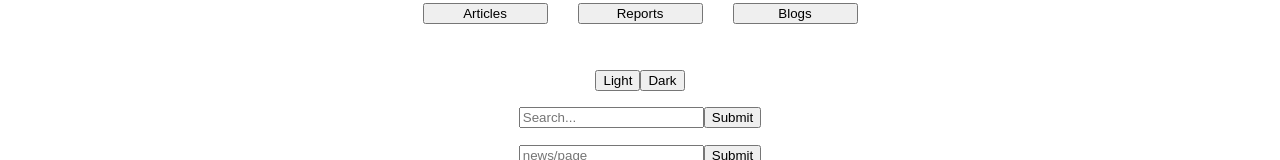
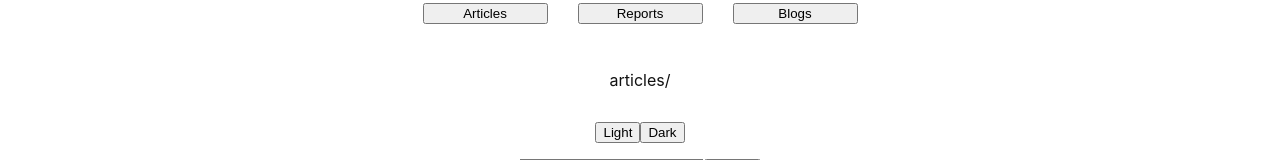
Before and after one commit to paulobravo74/react-space-flight, a React (Create React App) app: page / in a window 1280 px wide. Shown: the part 386-546 px from the top of the page. Built offline with nearby package versions, Linux system fonts and the light colour scheme; no server answers.

Commit message:
update navbar

```diff
--- a/src/Components/Main.jsx
+++ b/src/Components/Main.jsx
@@ -126,6 +126,8 @@ export default function Main() {
                 <button type="button" className="button_nav" onClick={handleBlogs}>Blogs</button>
             </nav>
 
+            <p>{list}</p>
+
             <div className="buttonMode">
                 <button type="button" onClick={handleLightMode}>Light</button>
                 <button type="button" onClick={handleDarkMode}>Dark</button>
@@ -134,7 +136,7 @@ export default function Main() {
             <div className='search'>
                 <input type="text" defaultValue={input} onChange={getInput} placeholder="Search..."></input>
                 <button onClick={handleSearchSubmit}>Submit</button>
-                {<p>{searchInfo}</p>}
+                <p>{searchInfo}</p>
 
                 <input type="text" onChange={getNewsPage} placeholder="news/page" />
                 <button onClick={handleNewsPage}>Submit</button>
```
